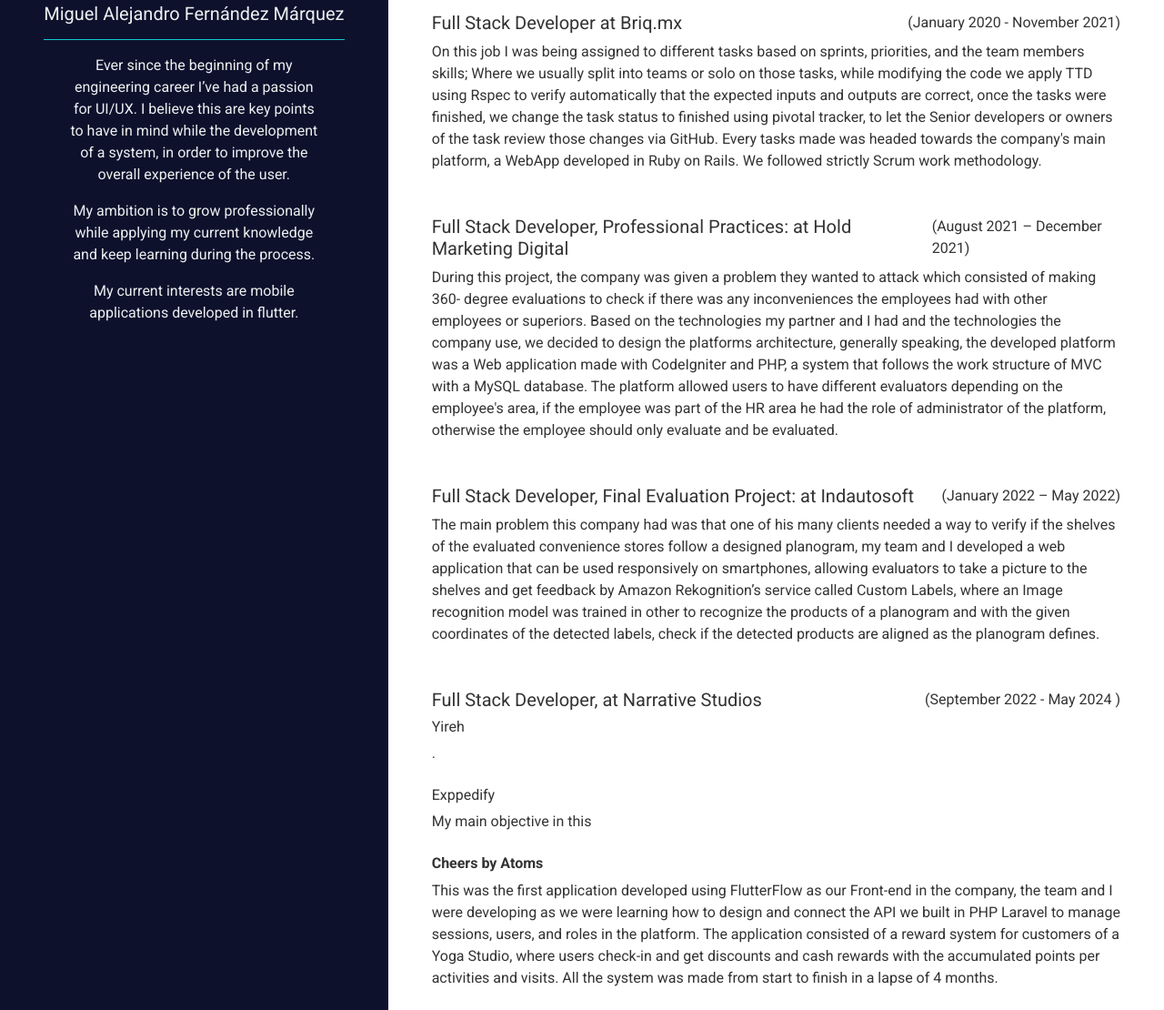
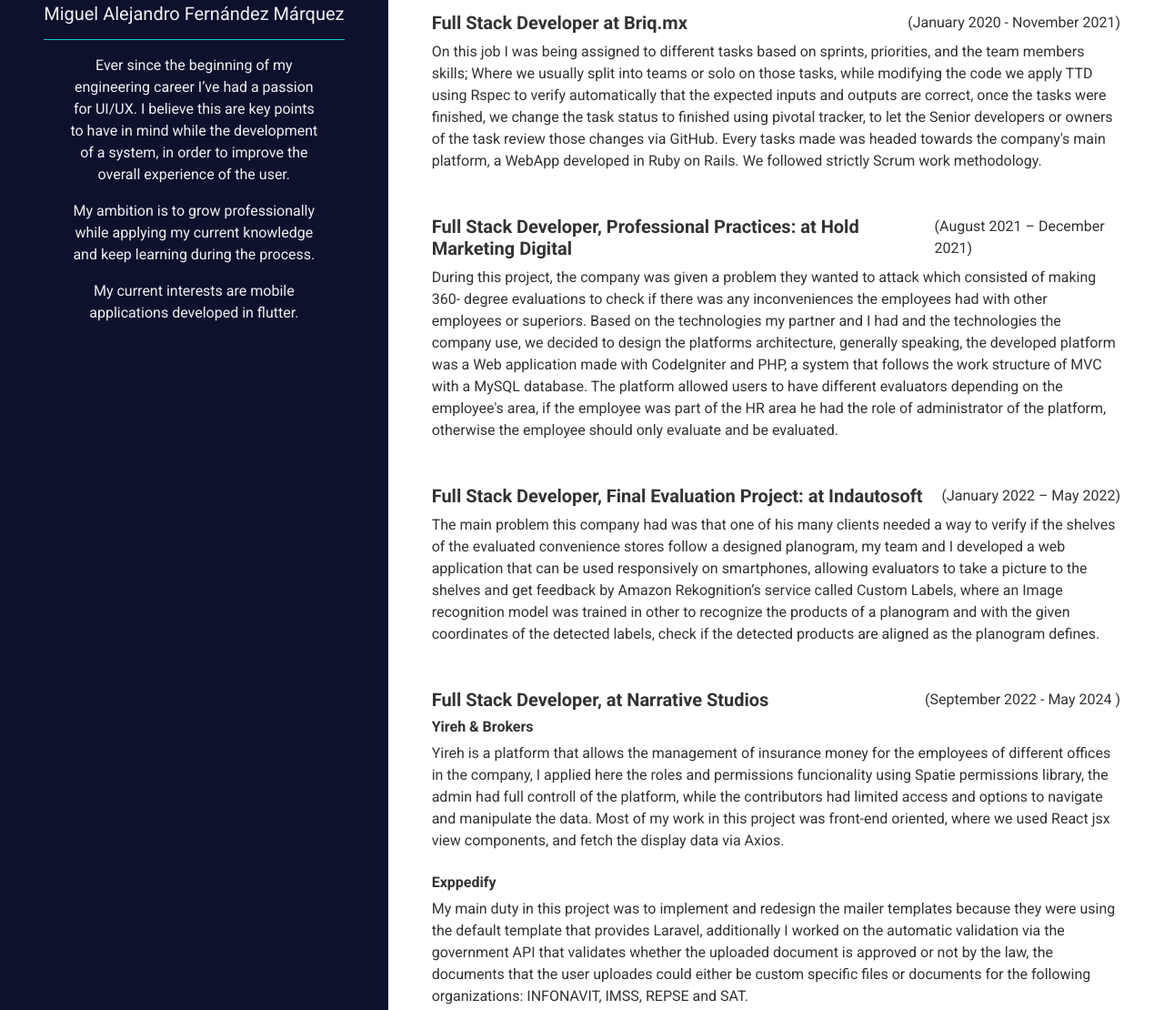
Before and after one commit to miguelfdz/miguelfdz.github.io, a plain HTML site: page index.html in a window 1280 px wide. Shown: the part 127-1237 px from the top of the page at 91% size. Drawn offline with nearby package versions, Linux system fonts and the light colour scheme.

Commit message:
added missing information and header style

```diff
--- a/index.html
+++ b/index.html
@@ -53,7 +53,7 @@
                     <span class="section-heading bold">PROFESSIONAL</span><span id="section-2" class="section-heading">EXPERIENCE</span>
                   </div>
                   <div class="d-flex justify-content-between">
-                    <h5>Full Stack Developer at Briq.mx</h5>
+                    <h5 class="bold">Full Stack Developer at Briq.mx</h5>
                     <div>(January 2020 - November 2021)</div>
                   </div>
                   <p class="mb-5">On this job I was being assigned to different tasks based on sprints, priorities, and the team members skills; Where
@@ -63,7 +63,7 @@
                     GitHub. Every tasks made was headed towards the company's main platform, a WebApp developed in Ruby on
                     Rails. We followed strictly Scrum work methodology.</p>
                     <div class="d-flex justify-content-between">
-                      <h5>Full Stack Developer, Professional Practices: at Hold Marketing Digital</h5>
+                      <h5 class="bold">Full Stack Developer, Professional Practices: at Hold Marketing Digital</h5>
                       <div>(August 2021 – December 2021)</div>
                     </div>
                     <p class="mb-5">During this project, the company was given a problem they wanted to attack which consisted of making 360-
@@ -75,7 +75,7 @@
                       area he had the role of administrator of the platform, otherwise the employee should only evaluate and be
                       evaluated.</p>
                       <div class="d-flex justify-content-between">
-                        <h5>Full Stack Developer, Final Evaluation Project: at Indautosoft</h5>
+                        <h5 class="bold">Full Stack Developer, Final Evaluation Project: at Indautosoft</h5>
                         <div>(January 2022 – May 2022)</div>
                       </div>
                       <p class="mb-5">The main problem this company had was that one of his many clients needed a way to verify if the shelves of the
@@ -85,16 +85,20 @@
                         recognize the products of a planogram and with the given coordinates of the detected labels, check if the detected
                         products are aligned as the planogram defines.</p>
                         <div class="d-flex justify-content-between">
-                          <h5>Full Stack Developer, at Narrative Studios</h5>
+                          <h5 class="bold">Full Stack Developer, at Narrative Studios</h5>
                           <div>(September 2022 - May 2024 )</div>
                         </div>
-                        <h6>Yireh</h6>
+                        <h6 class="bold">Yireh & Brokers</h6>
                         <p class="mb-4">
-                          .
+                          Yireh is a platform that allows the management of insurance money for the employees of different offices in the company, I applied here the roles and permissions funcionality using Spatie permissions library,
+                          the admin had full controll of the platform, while the contributors had limited access and options to navigate and manipulate the data. Most of my work in this project was front-end oriented, where we used React jsx view components,
+                          and fetch the display data via Axios.
                         </p>
-                        <h6>Exppedify</h6>
+                        <h6 class="bold">Exppedify</h6>
                         <p class="mb-4">
-                          My main objective in this
+                          My main duty in this project was to implement and redesign the mailer templates because they were using the default template that provides Laravel,
+                          additionally I worked on the automatic validation via the government API that validates whether the uploaded document is approved or not by the law, the
+                          documents that the user uploades could either be custom specific files or documents for the following organizations: INFONAVIT, IMSS, REPSE and SAT.
                         </p>
                         <h6 class="bold">Cheers by Atoms</h6>
                         <p class="mb-4">
```
